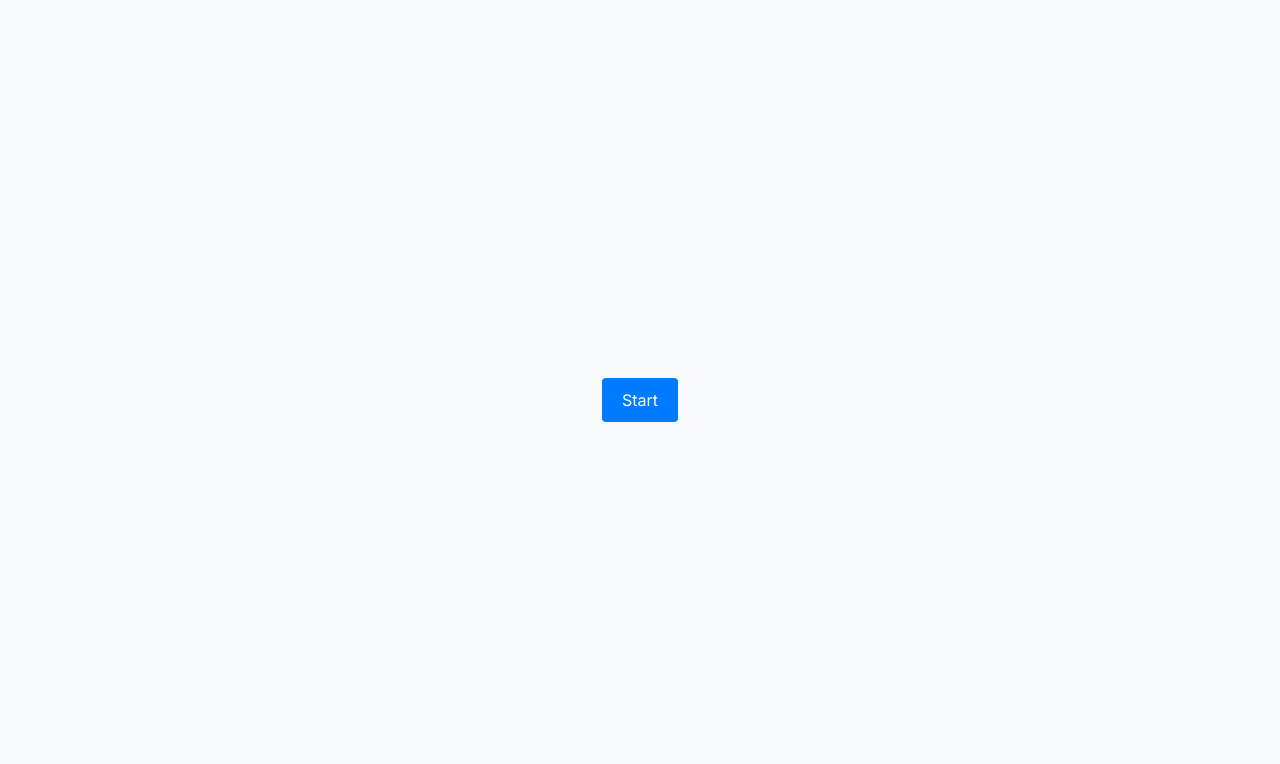
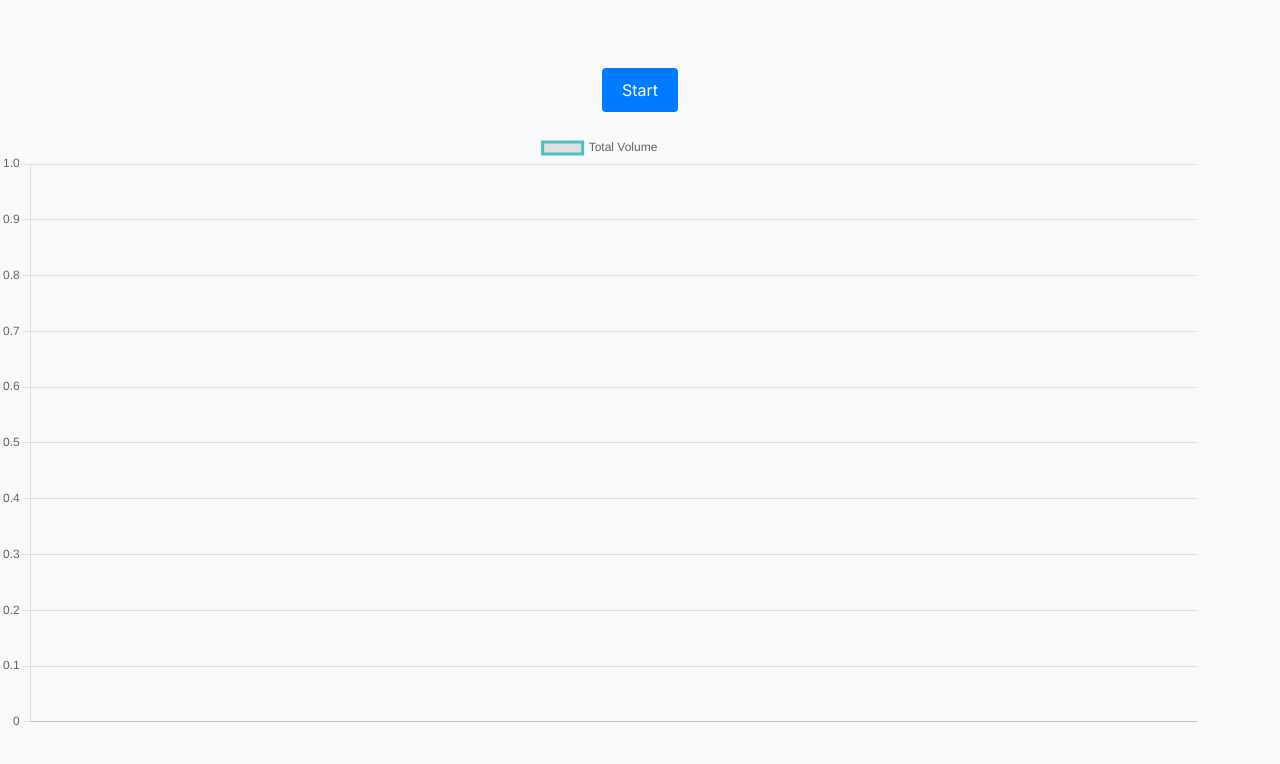
Before and after one commit to VaibhawKr744/raydium-vol-tracker, a Next.js app: page / in a window 1280 px wide. Shown: the top 764 px of the page. Built offline with nearby package versions, Linux system fonts and the light colour scheme.

Commit message:
feat: graph added for radiyum vol tracker

```diff
--- a/package.json
+++ b/package.json
@@ -9,8 +9,10 @@
     "lint": "next lint"
   },
   "dependencies": {
+    "chart.js": "^4.4.3",
     "next": "14.2.5",
     "react": "^18",
+    "react-chartjs-2": "^5.2.0",
     "react-dom": "^18",
     "ws": "^8.18.0"
   },
--- /dev/null
+++ b/src/app/components/ RealTimeChart.js
@@ -0,0 +1,55 @@
+// src/app/components/RealTimeChart.js
+
+import React, { useRef, useEffect } from "react";
+import { Line } from "react-chartjs-2";
+import {
+  Chart as ChartJS,
+  LineElement,
+  PointElement,
+  CategoryScale,
+  LinearScale,
+  Title,
+  Tooltip,
+  Legend,
+} from "chart.js";
+
+ChartJS.register(
+  LineElement,
+  PointElement,
+  CategoryScale,
+  LinearScale,
+  Title,
+  Tooltip,
+  Legend
+);
+
+const RealTimeChart = ({ data }) => {
+  const chartRef = useRef(null);
+
+  const chartData = {
+    labels: data.map((_, index) => index),
+    datasets: [
+      {
+        label: 'Total Volume',
+        data: data,
+        fill: false,
+        borderColor: 'rgba(75,192,192,1)',
+        tension: 0.1,
+      },
+    ],
+  };
+
+  useEffect(() => {
+    if (chartRef.current && chartRef.current.chartInstance) {
+      chartRef.current.chartInstance.update();
+    }
+  }, [data]);
+
+  return (
+    <div style={{ width: "100%", height: "600px" }}>
+      <Line ref={chartRef} data={chartData} />
+    </div>
+  );
+};
+
+export default RealTimeChart;
--- a/src/app/components/WebSocketControl.js
+++ b/src/app/components/WebSocketControl.js
@@ -2,12 +2,14 @@
 "use client";
 
 import React, { useState, useEffect } from "react";
+import RealTimeChart from "./ RealTimeChart";
 
 const BITQUERY_WS_URL = "wss://streaming.bitquery.io/eap?token=ory_at_GRtFzlt0Q7a08DOcGBUcGlTHDv4BC5NwY6hxA1I4X-Q.p-GUFa-_LV5kbf0o2N6c6wPX5HMtNT2zltPAuKFU6Ig";
 
 const WebSocketControl = () => {
   const [status, setStatus] = useState("Stopped");
   const [socket, setSocket] = useState(null);
+  const [chartData, setChartData] = useState([]);
 
   useEffect(() => {
     if (status === "Started") {
@@ -52,6 +54,10 @@ const WebSocketControl = () => {
         const response = JSON.parse(event.data);
         if (response.type === "data") {
           console.log("Received data from Bitquery: ", response.payload.data);
+          const totalVolume = response.payload.data.Solana.DEXTradeByTokens[0]?.TotalVolume;
+          if (totalVolume) {
+            setChartData((prevData) => [...prevData, parseFloat(totalVolume)]);
+          }
         }
       };
 
@@ -76,13 +82,14 @@ const WebSocketControl = () => {
   };
 
   return (
-    <div style={{ display: "flex", justifyContent: "center", alignItems: "center", height: "100vh", backgroundColor: "#f8f9fa" }}>
+    <div style={{ display: "flex", flexDirection: "column", justifyContent: "center", alignItems: "center", height: "100vh", backgroundColor: "#f8f9fa" }}>
       <button
         onClick={handleButtonClick}
-        style={{ padding: "10px 20px", fontSize: "16px", backgroundColor: "#007bff", color: "#fff", border: "none", borderRadius: "4px", cursor: "pointer" }}
+        style={{ padding: "10px 20px", fontSize: "16px", backgroundColor: "#007bff", color: "#fff", border: "none", borderRadius: "4px", cursor: "pointer", marginBottom: "20px" }}
       >
         {status === "Stopped" ? "Start" : "Stop"}
       </button>
+      <RealTimeChart data={chartData} />
     </div>
   );
 };
```
Also changed, not shown: 1 other file (tests, documents, lock files or other folders).
